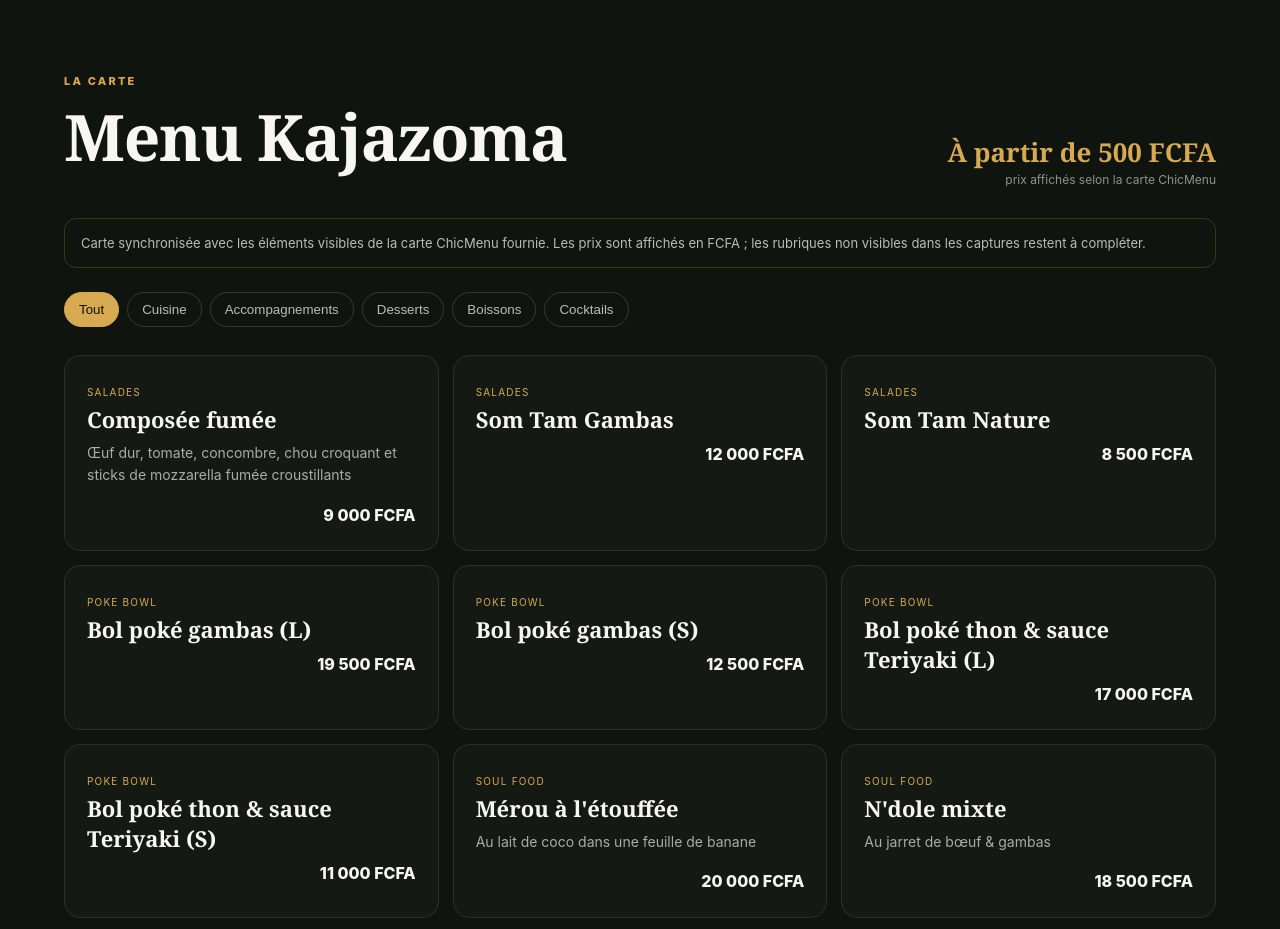
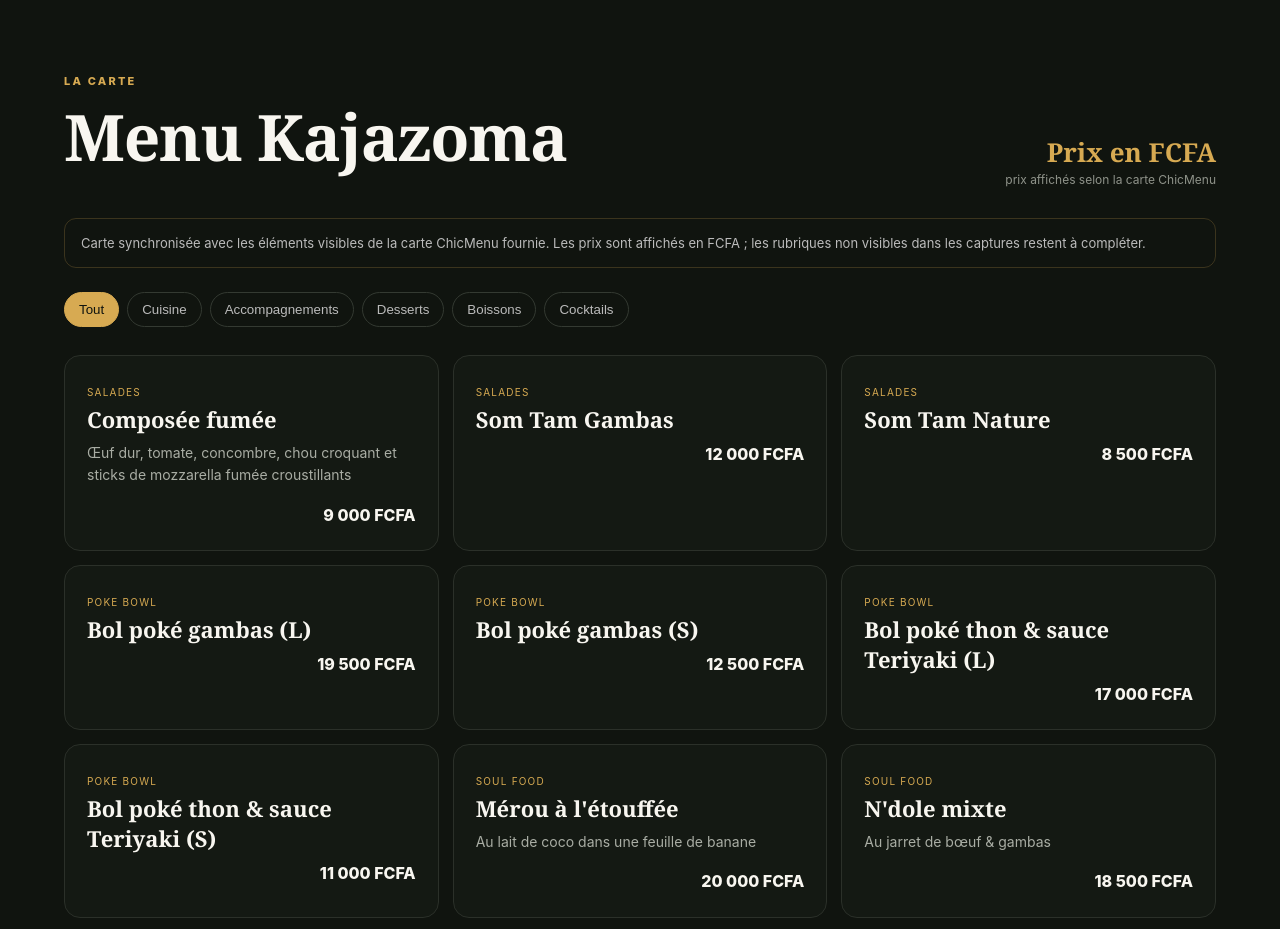
Before and after one commit to juniorpablo2402-gif/kajazoma-restaurant, a plain HTML site: page index.html in a window 1280 px wide. Shown: the part 1340-2269 px from the top of the page. Drawn offline with Linux system fonts and the light colour scheme.

Commit message:
Corriger l'affichage du prix du menu

```diff
--- a/index.html
+++ b/index.html
@@ -79,7 +79,7 @@
 </section>
 
 <section class="section" id="menu">
-  <div class="section-head"><div><span class="eyebrow">La carte</span><h2>Menu Kajazoma</h2></div><div class="price-note"><strong>À partir de 500 FCFA</strong><span>prix affichés selon la carte ChicMenu</span></div></div>
+  <div class="section-head"><div><span class="eyebrow">La carte</span><h2>Menu Kajazoma</h2></div><div class="price-note"><strong>Prix en FCFA</strong><span>prix affichés selon la carte ChicMenu</span></div></div>
   <div class="notice">Carte synchronisée avec les éléments visibles de la carte ChicMenu fournie. Les prix sont affichés en FCFA ; les rubriques non visibles dans les captures restent à compléter.</div>
   <div class="tabs">
     <button class="tab active" data-cat="all">Tout</button><button class="tab" data-cat="food">Cuisine</button>
```
